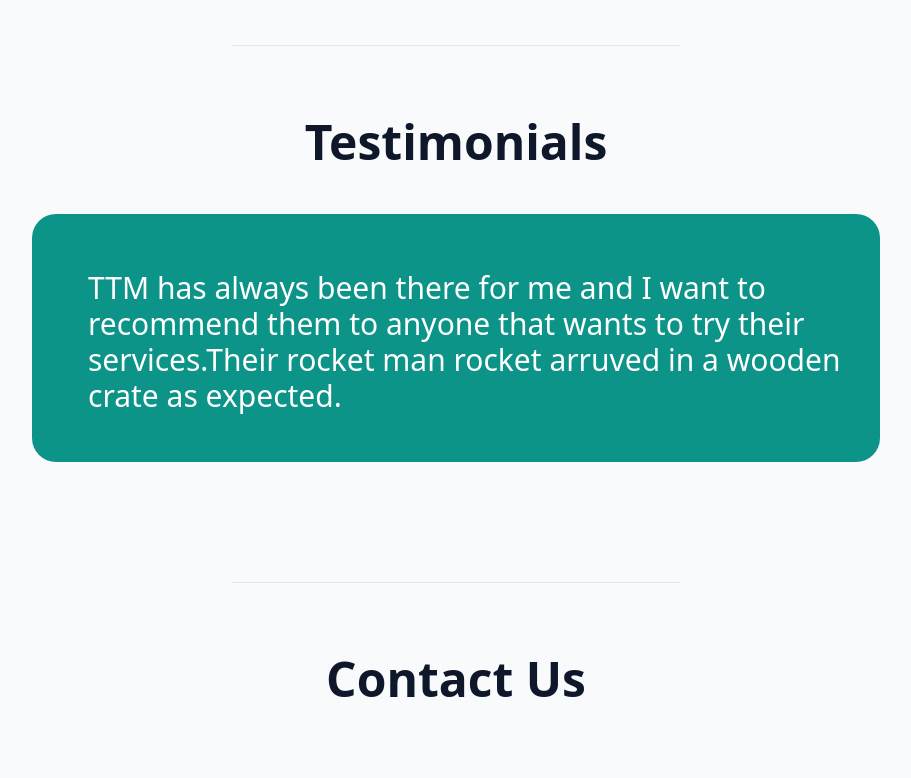
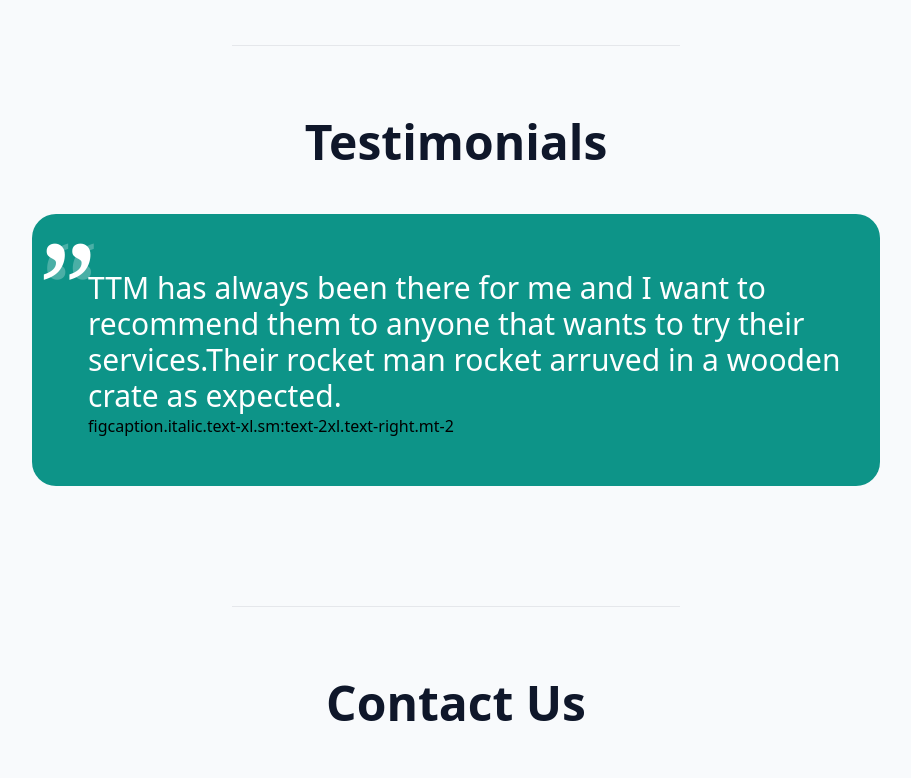
Before and after one commit to thehero1z/TTM, a website: page index.html in a window 1280 px wide. Shown: the part 1101-1879 px from the top of the page, without its empty margins (184-1095 px from the left). Drawn offline with Linux system fonts and the light colour scheme.

Commit message:
twstimonial update

```diff
--- a/index.html
+++ b/index.html
@@ -73,10 +73,12 @@
     </h2>
     <figure class="my-12">
      <blockquote class="bg-teal-600 dark:bg-black pl-14 pr-8 py-12 rounded-3xl relative">
-        <p class="text-2xl sm:text-3xl text-left mt-2 text-white dark:text-slate-400 before:content- before:font-serif before:absolute before:top-0 before:left-0 before:text-9xl before:text-white before:opacity-25 before:transform before:translate-x-2 before:translate-y-2">
+        <p class="text-2xl sm:text-3xl text-left mt-2 text-white dark:text-slate-400 before:content-['\201C'] before:font-serif before:absolute before:top-0 before:left-0 before:text-9xl before:text-white before:opacity-25 before:transform before:translate-x-2 before:translate-y-2
+        after:content-['\201D'] after:font-serif after:absolute after:top-0 after:left-0 after:text-9xl after:text-whiteaftere:opacity-25 after:transform after:translate-x-2 after:translate-y-2">
             TTM has always been there for me and I want to recommend them to anyone that wants to try their services.Their rocket man rocket arruved in a wooden crate
             as expected.
         </p>
+        figcaption.italic.text-xl.sm:text-2xl.text-right.mt-2
 
      </blockquote>
     </figure>
```
Also changed, not shown: dist/output.css.
